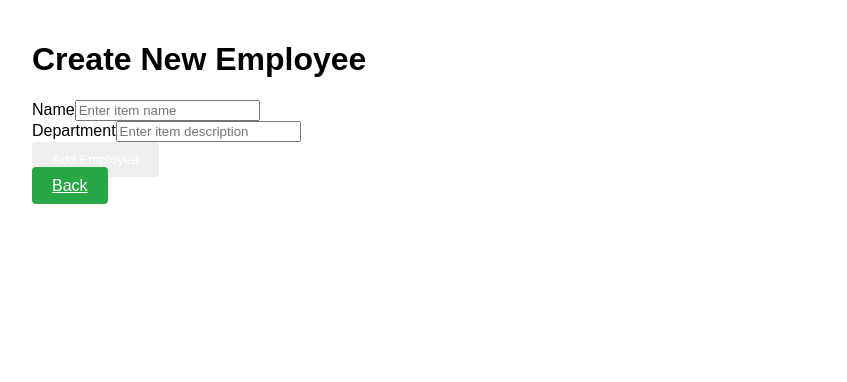
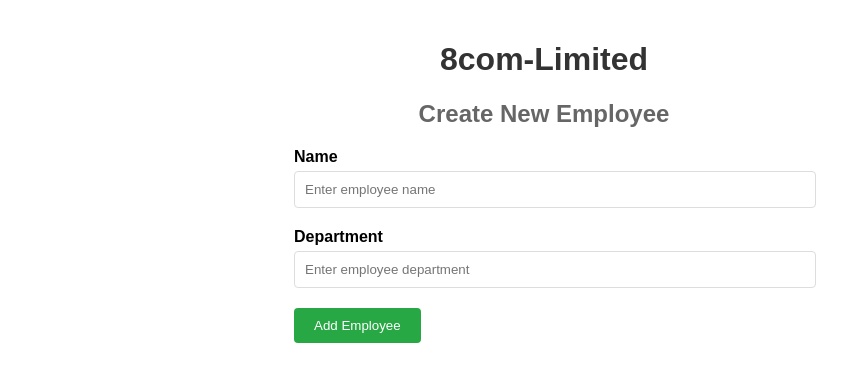
Before and after one commit to momagdyy97/EmployeesInfo-Frontend, a React (Create React App) app: page /create in a window 1280 px wide. Shown: the top 382 px of the page, without its empty margins (96-943 px from the left). Built offline with nearby package versions, Linux system fonts and the light colour scheme.

Commit message:
last updated frontend code

```diff
--- a/src/components/CreateItem.js
+++ b/src/components/CreateItem.js
@@ -1,8 +1,9 @@
-// src/components/CreateItem.js
 import React, { useState } from 'react';
 import axios from 'axios';
 import { useNavigate } from 'react-router-dom';
 import { Link } from 'react-router-dom';
+import './styles.css';
+
 const CreateItem = () => {
   const [name, setName] = useState('');
   const [description, setDescription] = useState('');
@@ -15,23 +16,27 @@
       await axios.post('https://employeesinfo.hopto.org/api/items', { name, description });
       navigate('/');
     } catch (err) {
-      setError('Failed to create item. Please try again.');
+      setError('Failed to create employee. Please try again.');
     }
   };
 
   return (
     <div className="container">
-      <h1>Create New Employee</h1>
+      <header className="header">
+        <h1>8com-Limited</h1>
+        <h2>Create New Employee</h2>
+      </header>
       <form onSubmit={handleSubmit} className="form">
         <div className="form-group">
           <label htmlFor="name">Name</label>
           <input
             id="name"
             type="text"
-            placeholder="Enter item name"
+            placeholder="Enter employee name"
             value={name}
             onChange={(e) => setName(e.target.value)}
             required
+            className="input"
           />
         </div>
         <div className="form-group">
@@ -39,18 +44,19 @@
           <input
             id="description"
             type="text"
-            placeholder="Enter item description"
+            placeholder="Enter employee department"
             value={description}
             onChange={(e) => setDescription(e.target.value)}
             required
+            className="input"
           />
         </div>
         {error && <p className="error">{error}</p>}
-        <button type="submit" className="btn">Add Employee</button>
+        <div className="button-container">
+          <button type="submit" className="btn btn-create">Add Employee</button>
+          <Link to="/" className="btn btn-back">Back</Link>
+        </div>
       </form>
-      <div className="button-container">
-        <Link to="/" className="btn btn-create">Back</Link>
-      </div>
     </div>
   );
 };
--- a/src/components/DeleteItem.js
+++ b/src/components/DeleteItem.js
@@ -1,8 +1,8 @@
-// src/components/DeleteItem.js
 import React from 'react';
 import { useNavigate, useParams } from 'react-router-dom';
 import axios from 'axios';
 import { Link } from 'react-router-dom';
+import './styles.css';
 
 const DeleteItem = () => {
   const navigate = useNavigate();
@@ -13,16 +13,20 @@
       await axios.delete(`https://employeesinfo.hopto.org/api/items/${id}`);
       navigate('/');
     } catch (err) {
-      alert('Failed to delete item. Please try again.');
+      alert('Failed to delete employee. Please try again.');
     }
   };
 
   return (
     <div className="container">
-      <h1>Are you sure you want to delete this Employee?</h1>
-      <div className="btn-group">
-        <button onClick={handleDelete} className="btn btn-danger">Yes, Delete</button>
-        <button onClick={() => navigate('/')} className="btn">Cancel</button>
+      <header className="header">
+        <h1>8com-Limited</h1>
+        <h2>Delete Employee</h2>
+      </header>
+      <p>Are you sure you want to delete this employee?</p>
+      <div className="button-container">
+        <button onClick={handleDelete} className="btn btn-delete">Yes, Delete</button>
+        <Link to="/" className="btn btn-back">Cancel</Link>
       </div>
     </div>
   );
--- a/src/components/EditItem.js
+++ b/src/components/EditItem.js
@@ -1,8 +1,9 @@
-// src/components/EditItem.js
 import React, { useState, useEffect } from 'react';
 import axios from 'axios';
 import { useNavigate, useParams } from 'react-router-dom';
 import { Link } from 'react-router-dom';
+import './styles.css';
+
 const EditItem = () => {
   const [name, setName] = useState('');
   const [description, setDescription] = useState('');
@@ -17,8 +18,7 @@
         setName(data.name);
         setDescription(data.description);
       } catch (err) {
-        setError('Failed to fetch item details. Make sure the server is running and the item ID is correct.');
-        console.error('Error fetching item details:', err);
+        setError('Failed to fetch employee details. Please try again.');
       }
     };
 
@@ -31,24 +31,27 @@
       await axios.put(`https://employeesinfo.hopto.org/api/items/${id}`, { name, description });
       navigate('/');
     } catch (err) {
-      setError('Failed to update item. Please try again.');
-      console.error('Error updating item:', err);
+      setError('Failed to update employee. Please try again.');
     }
   };
 
   return (
     <div className="container">
-      <h1>Edit Employee or Department</h1>
+      <header className="header">
+        <h1>8com-Limited</h1>
+        <h2>Edit Employee</h2>
+      </header>
       <form onSubmit={handleSubmit} className="form">
         <div className="form-group">
           <label htmlFor="name">Name</label>
           <input
             id="name"
             type="text"
-            placeholder="Enter item name"
+            placeholder="Enter employee name"
             value={name}
             onChange={(e) => setName(e.target.value)}
             required
+            className="input"
           />
         </div>
         <div className="form-group">
@@ -56,18 +59,19 @@
           <input
             id="description"
             type="text"
-            placeholder="Enter item description"
+            placeholder="Enter employee department"
             value={description}
             onChange={(e) => setDescription(e.target.value)}
             required
+            className="input"
           />
         </div>
         {error && <p className="error">{error}</p>}
-        <button type="submit" className="btn">Update Item</button>
+        <div className="button-container">
+          <button type="submit" className="btn btn-edit">Update Employee</button>
+          <Link to="/" className="btn btn-back">Back</Link>
+        </div>
       </form>
-      <div className="button-container">
-        <Link to="/" className="btn btn-create">Back</Link>
-      </div>
     </div>
   );
 };
--- a/src/components/ItemList.js
+++ b/src/components/ItemList.js
@@ -12,7 +12,7 @@
   const [totalPages, setTotalPages] = useState(1);
 
   // List of descriptions for filtering
-  const descriptions = ['HR', 'Engineering', 'Marketing', 'Finance']; // Adjust this list as needed
+  const descriptions = ['HR', 'DevOps', 'Software Developer', 'E-commerce', 'Finance', 'Design', 'Managers']; // Adjust this list as needed
 
   useEffect(() => {
     fetchItems();
--- a/src/components/styles.css
+++ b/src/components/styles.css
@@ -34,6 +34,75 @@
   margin-bottom: 20px;
 }
 
+/* Form */
+.form {
+  width: 100%;
+  max-width: 500px;
+  margin: 0 auto;
+}
+
+.form-group {
+  margin-bottom: 20px;
+}
+
+.form-group label {
+  display: block;
+  margin-bottom: 5px;
+  font-weight: bold;
+}
+
+.form-group input {
+  width: 100%;
+  padding: 10px;
+  border: 1px solid #ddd;
+  border-radius: 4px;
+}
+
+.btn {
+  padding: 10px 20px;
+  border: none;
+  border-radius: 4px;
+  color: #fff;
+  cursor: pointer;
+}
+
+.btn-create {
+  background-color: #28a745;
+}
+
+.btn-danger {
+  background-color: #dc3545;
+}
+
+.button-container {
+  text-align: left;
+  margin-top: 20px;
+}
+
+.btn-create,
+.btn-danger {
+  display: inline-block;
+  margin-right: 10px;
+}
+
+/* Table */
+.item-table {
+  width: 100%;
+  border-collapse: collapse;
+  margin-bottom: 20px;
+}
+
+.item-table th,
+.item-table td {
+  border: 1px solid #ddd;
+  padding: 10px;
+  text-align: left;
+}
+
+.item-table th {
+  background-color: #f8f9fa;
+}
+
 /* Search Container */
 .search-container {
   display: flex;
@@ -55,53 +124,8 @@
   border-radius: 4px;
 }
 
-.btn {
-  padding: 10px 20px;
-  border: none;
-  border-radius: 4px;
-  color: #fff;
-  cursor: pointer;
-}
-
-.button-container {
-  text-align: left; /* Adjust as needed */
-}
-
-.btn-create {
-  background-color: #28a745;
-}
-
 .btn-search {
   background-color: #007bff;
-}
-
-.btn-edit {
-  background-color: #ffc107;
-}
-
-.btn-delete {
-  background-color: #dc3545;
-}
-
-.btn-pagination {
-  background-color: #6c757d;
-}
-
-/* Table */
-.item-table {
-  width: 100%;
-  border-collapse: collapse;
-  margin-bottom: 20px;
-}
-
-.item-table th, .item-table td {
-  border: 1px solid #ddd;
-  padding: 10px;
-  text-align: left;
-}
-
-.item-table th {
-  background-color: #f8f9fa;
 }
 
 /* Pagination Controls */
@@ -125,5 +149,24 @@
 }
 
 .spacer {
-  margin-bottom: 20px; /* Adjust this value to control the amount of space */
+  margin-bottom: 20px;
 }
+
+/* Button styles */
+.btn-edit {
+  background-color: #ffc107;
+}
+
+.btn-delete {
+  background-color: #dc3545;
+}
+
+.btn-pagination {
+  background-color: #6c757d;
+}
+
+/* Button Container */
+.button-container {
+  text-align: left;
+  margin-top: 20px;
+}
```
